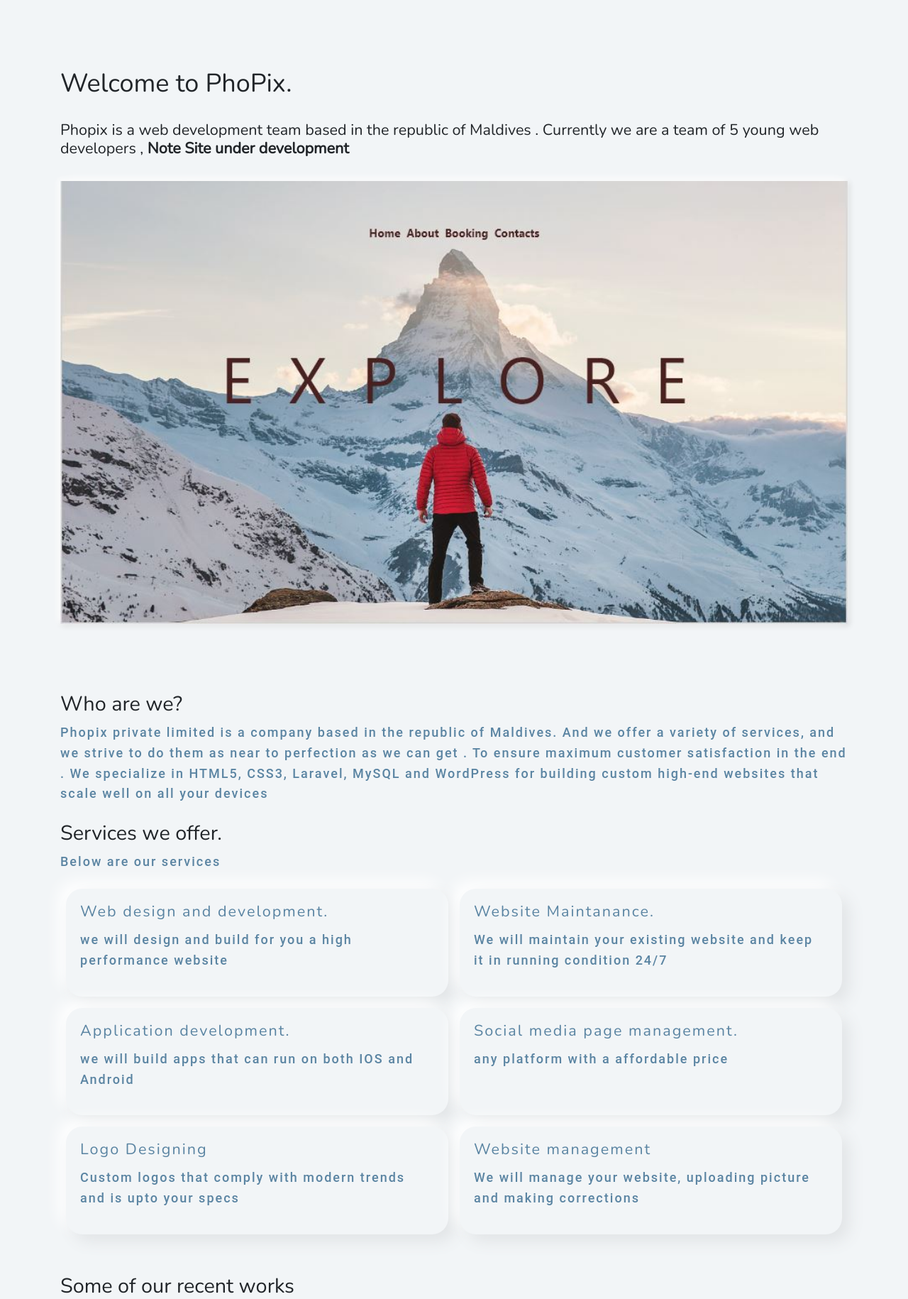
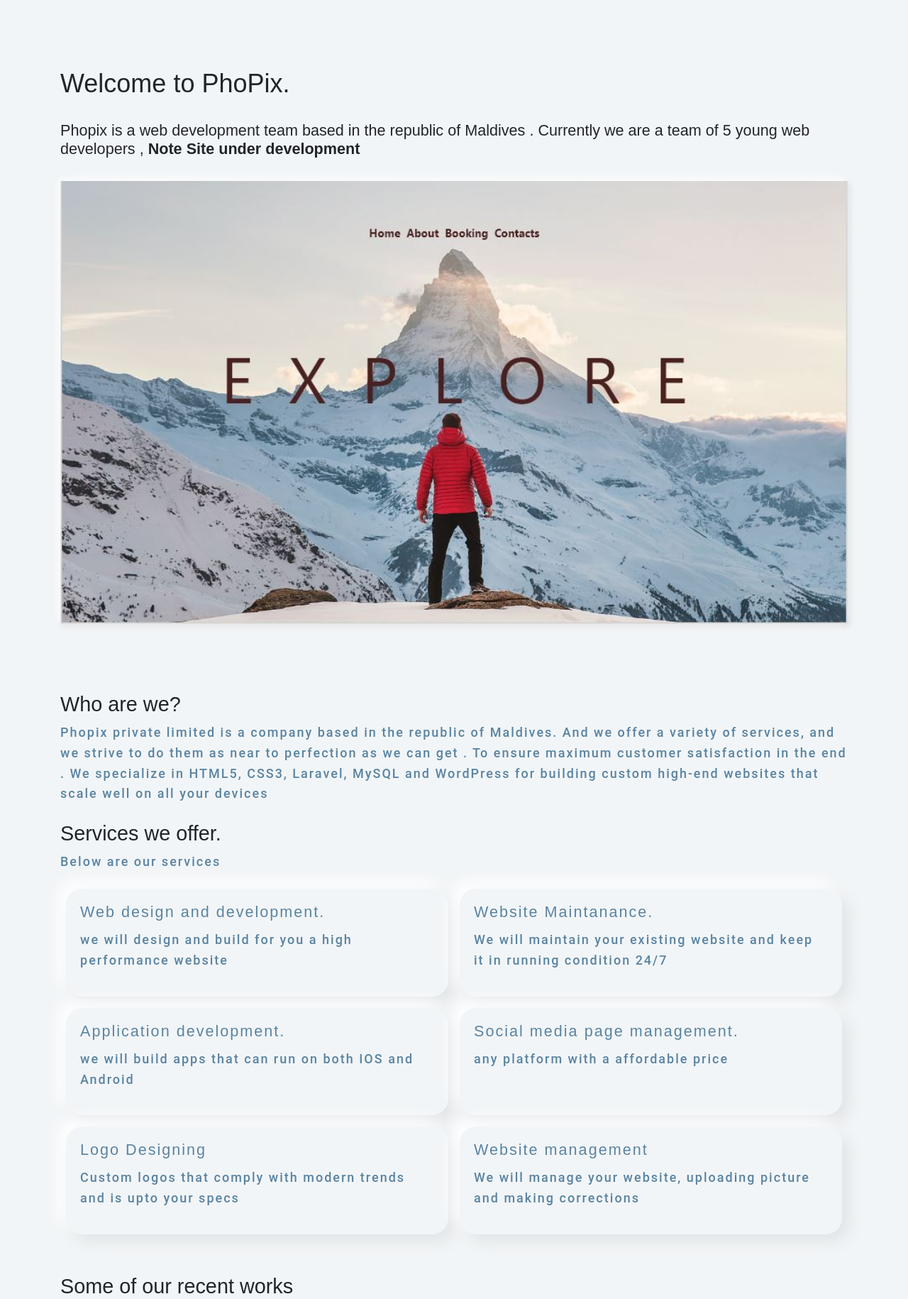
Before and after one commit to raayanfaisal/phopix, a Laravel app: page / in a window 1280 px wide. Shown: the part 114-1944 px from the top of the page at 71% size. Run offline with Laravel 8, Linux system fonts and the light colour scheme; some libraries are stand-ins or nearby versions.

Commit message:
Update app.blade.php

```diff
--- a/resources/views/layouts/app.blade.php
+++ b/resources/views/layouts/app.blade.php
@@ -28,6 +28,23 @@
     body {
 
       background-color: #F2F5F7;
+    }
+
+    h1 {
+        font-family: 'Oswald', sans-serif;
+    }
+
+    h2 {
+        font-family: 'Oswald', sans-serif;
+    }
+
+    h3 {
+        font-family: 'Oswald', sans-serif;
+    }
+
+    h4 {
+        font-family: 'Oswald', sans-serif;
+
     }
 
     p {
```
